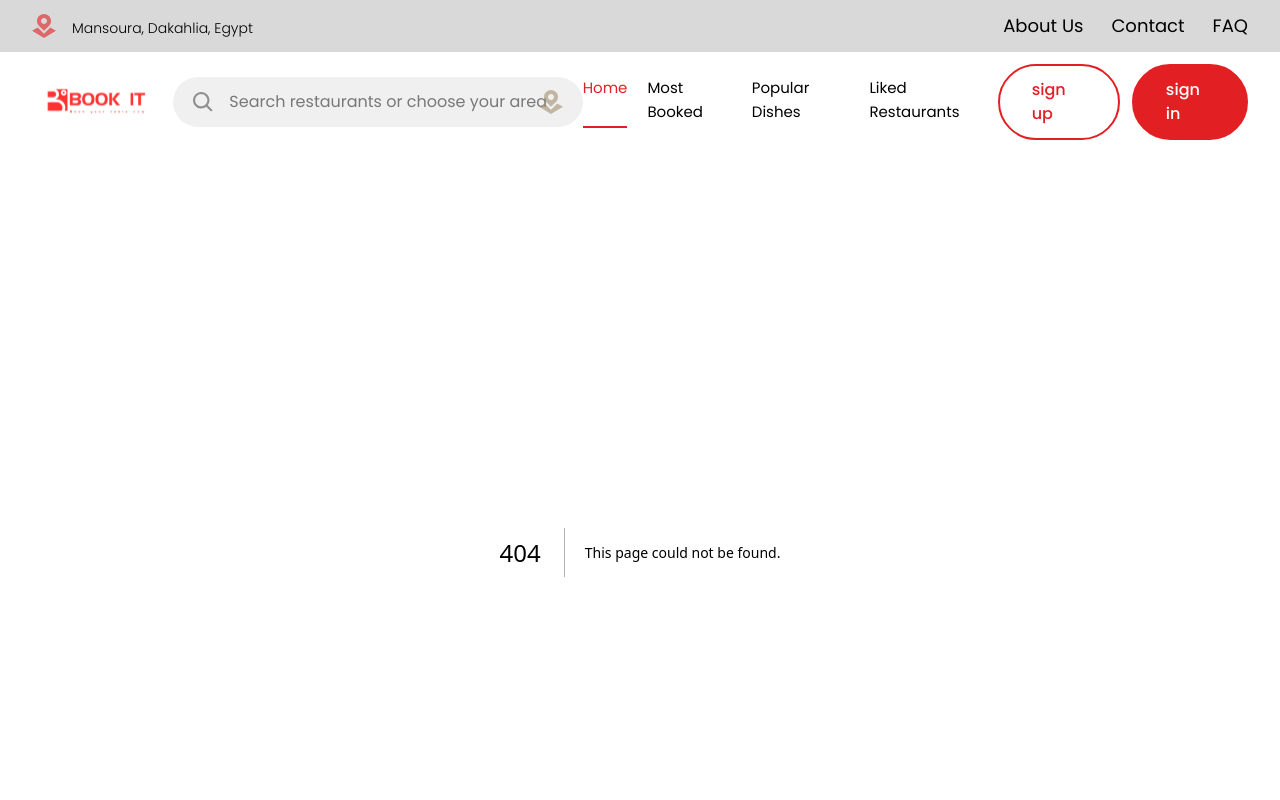
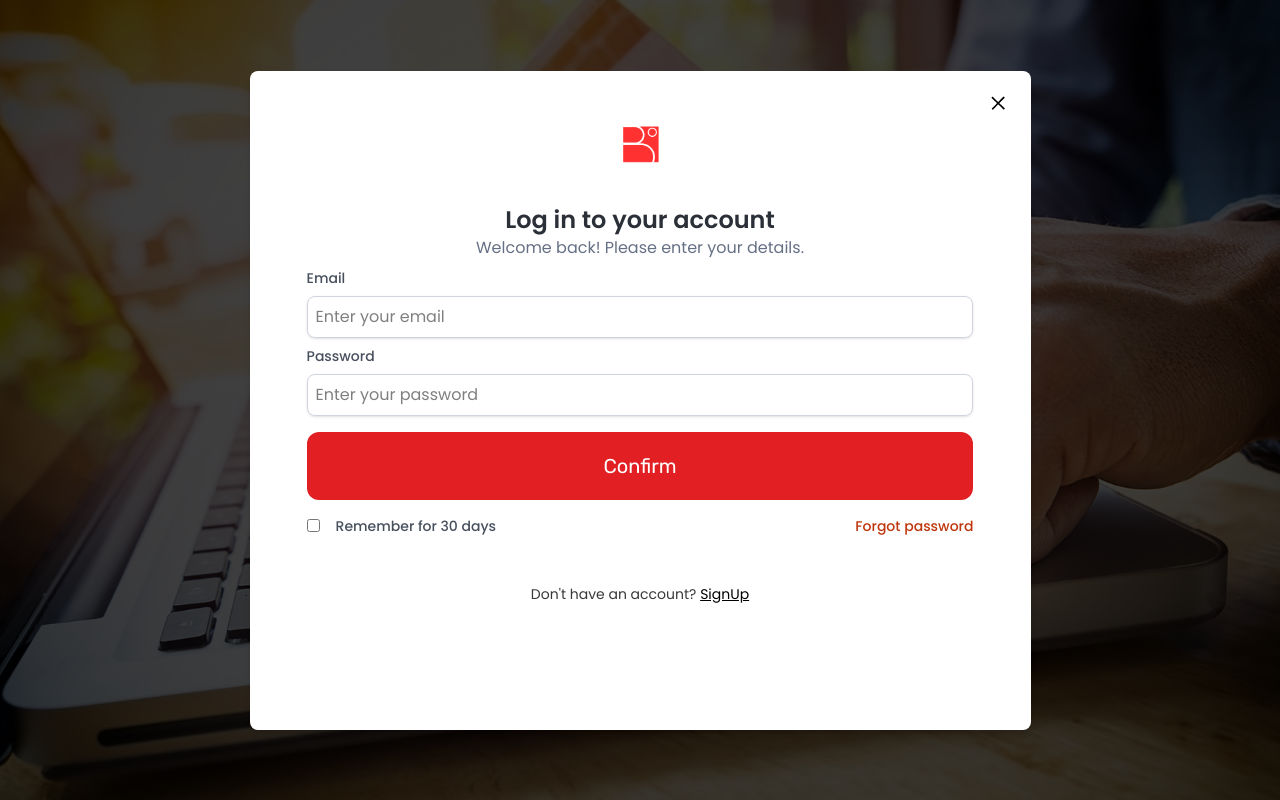
Before and after one commit to youseframy367/BookIt, a Next.js app: page /login/logInYourAcount in a window 1280 px wide. Before the commit this address had no page. Shown: the top 800 px of the page. Built offline with nearby package versions, Linux system fonts and the light colour scheme.

Commit message:
end login page

```diff
--- a/app/components/public/Header.tsx
+++ b/app/components/public/Header.tsx
@@ -99,7 +99,7 @@ function Header() {
                                         sign up
                                     </span>
                                 </Link>
-                                <Link href="/" className="border-2 border-[var(--color-red)] bg-[var(--color-red)] px-8 py-3 text-white hover:text-[var(--color-red)] before:bg-white before:bottom-0 before:rounded-t-[50%] relative group rounded-full cursor-pointer overflow-hidden before:content-[''] before:absolute before:left-0 before:w-full before:h-0 before:z-1 before:bottom-0 before:transition-all before:duration-800 hover:before:h-[180%]" title="sign in">
+                                <Link href="/login" className="border-2 border-[var(--color-red)] bg-[var(--color-red)] px-8 py-3 text-white hover:text-[var(--color-red)] before:bg-white before:bottom-0 before:rounded-t-[50%] relative group rounded-full cursor-pointer overflow-hidden before:content-[''] before:absolute before:left-0 before:w-full before:h-0 before:z-1 before:bottom-0 before:transition-all before:duration-800 hover:before:h-[180%]" title="sign in">
                                     <span className="text-center relative z-1 text-base font-medium transition-all duration-800">
                                         sign in
                                     </span>
--- a/app/layout.tsx
+++ b/app/layout.tsx
@@ -12,7 +12,7 @@ export default function RootLayout({
 }>) {
   const pathname = usePathname();
 
-  const hideLayoutPages = ['/login'];
+  const hideLayoutPages = ['/login', '/login/logInYourAcount'];
   const showHeaderFooter = !hideLayoutPages.includes(pathname);
 
   return (
--- /dev/null
+++ b/app/login/logInYourAcount/page.jsx
@@ -0,0 +1,159 @@
+"use client";
+import { useState, useEffect } from "react";
+import { useRouter } from "next/navigation";
+import Submit from "../../components/public/Submit";
+import "../../assets/css/globals.css";
+
+export default function LogAcount() {
+  const router = useRouter();
+  const [click, setClick] = useState(false);
+  const [email, setEmail] = useState("");
+  const [password, setPassword] = useState("");
+  const [activ, setActive] = useState(false);
+
+  useEffect(() => {
+    setActive(email !== "" && password !== "");
+  }, [email, password]);
+
+  const handleLogin = async (e) => {
+    e.preventDefault();
+    if (!email || !password) {
+      alert("Please enter both email and password");
+      return;
+    }
+
+    setClick(true);
+
+    const data = { email, password };
+
+    try {
+      const response = await fetch("http://localhost:5000/api/login", {
+        method: "POST",
+        headers: { "Content-Type": "application/json" },
+        body: JSON.stringify(data),
+      });
+
+      if (!response.ok) throw new Error("Invalid credentials");
+
+      const result = await response.json();
+      console.log("Login success:", result);
+
+      alert("Login successful!");
+      router.push("/home");
+    } catch (error) {
+      console.error("Login error:", error);
+      alert("Login failed. Please check your email or password.");
+      setClick(false);
+    }
+  };
+
+  return (
+    <section>
+      <div
+        className="fixed inset-0 flex flex-col justify-center bg-cover bg-center"
+        style={{ backgroundImage: "url('/assets/icons/bg-login.png')" }}
+      >
+        <div className="container flex flex-col justify-center items-center">
+          {/* md:w-[781px] h-[659px] */}
+          <form action=""
+            method=""
+            onSubmit={handleLogin} className="flex flex-col items-center md:w-[781px] h-[659px] p-5 rounded-lg bg-white shadow-md">
+            {/* Close Button */}
+            <div className="w-full flex justify-end">
+              <button
+                className="border-none outline-none"
+                onClick={() => router.back()}
+              >
+                <img src="/assets/icons/close.png" alt="back" />
+              </button>
+            </div>
+
+            {/* Logo */}
+            <img
+              src="/assets/icons/logo-navbar.png"
+              width={80}
+              height={70}
+              className="-mt-2"
+              alt="logo"
+            />
+
+            {/* Titles */}
+            <p className="text-[#2B2F38] text-2xl font-semibold mt-4">
+              Log in to your account
+            </p>
+            <p className="text-[#667085] font-normal leading-6">
+              Welcome back! Please enter your details.
+            </p>
+
+            {/* Email Input */}
+            <div className="flex flex-col w-[90%] gap-2 my-2">
+              <label
+                htmlFor="Email"
+                className="text-[#48505E] text-sm font-medium"
+              >
+                Email
+              </label>
+              <input
+                type="email"
+                placeholder="Enter your email"
+                id="Email"
+                value={email}
+                onChange={(e) => setEmail(e.target.value)}
+                className="p-2 border border-[#D0D5DD] rounded-lg shadow-sm outline-none"
+              />
+            </div>
+
+            {/* Password Input */}
+            <div className="flex flex-col w-[90%] gap-2">
+              <label
+                htmlFor="Password"
+                className="text-[#48505E] text-sm font-medium"
+              >
+                Password
+              </label>
+              <input
+                type="password"
+                placeholder="Enter your password"
+                id="Password"
+                value={password}
+                onChange={(e) => setPassword(e.target.value)}
+                className="p-2 border border-[#D0D5DD] rounded-lg shadow-sm outline-none"
+              />
+            </div>
+
+            {/* Confirm Button */}
+            <div className="my-4 w-[90%]">
+              <Submit title="Confirm" width="w-full" />
+            </div>
+
+            {/* Remember & Forgot Password */}
+            <div className="flex justify-between w-[90%]">
+              <div className="flex items-center gap-4">
+                <input type="checkbox" id="activ" />
+                <label htmlFor="activ" className="text-[#48505E] text-sm font-medium cursor-pointer">
+                  Remember for 30 days
+                </label>
+              </div>
+
+              <p
+                className="text-[#BF360C] text-sm font-medium cursor-pointer"
+                onClick={() => router.push("/forgot-password")}
+              >
+                Forgot password
+              </p>
+            </div>
+
+            {/* Sign Up Link */}
+            <p
+              className="text-[#3a3838] text-sm font-normal mt-12 px-2 cursor-pointer"
+              onClick={() => router.push("/create-account")}
+            >
+              Don't have an account?{" "}
+              <span className="text-black underline">SignUp</span>
+            </p>
+          </form>
+        </div>
+      </div>
+    </section>
+  );
+}
--- a/app/login/page.tsx
+++ b/app/login/page.tsx
@@ -13,7 +13,7 @@ function ChoiceLog() {
         setTimeout(() => {
             setIsLoading(false);
             setIsActive(false);
-            window.location.href = "/home";
+            window.location.href = "/login/logInYourAcount";
         }, 4000);
     };
 
```
Also changed, not shown: public/assets/icons/bg-login.png (added), public/assets/icons/close.png (added).
